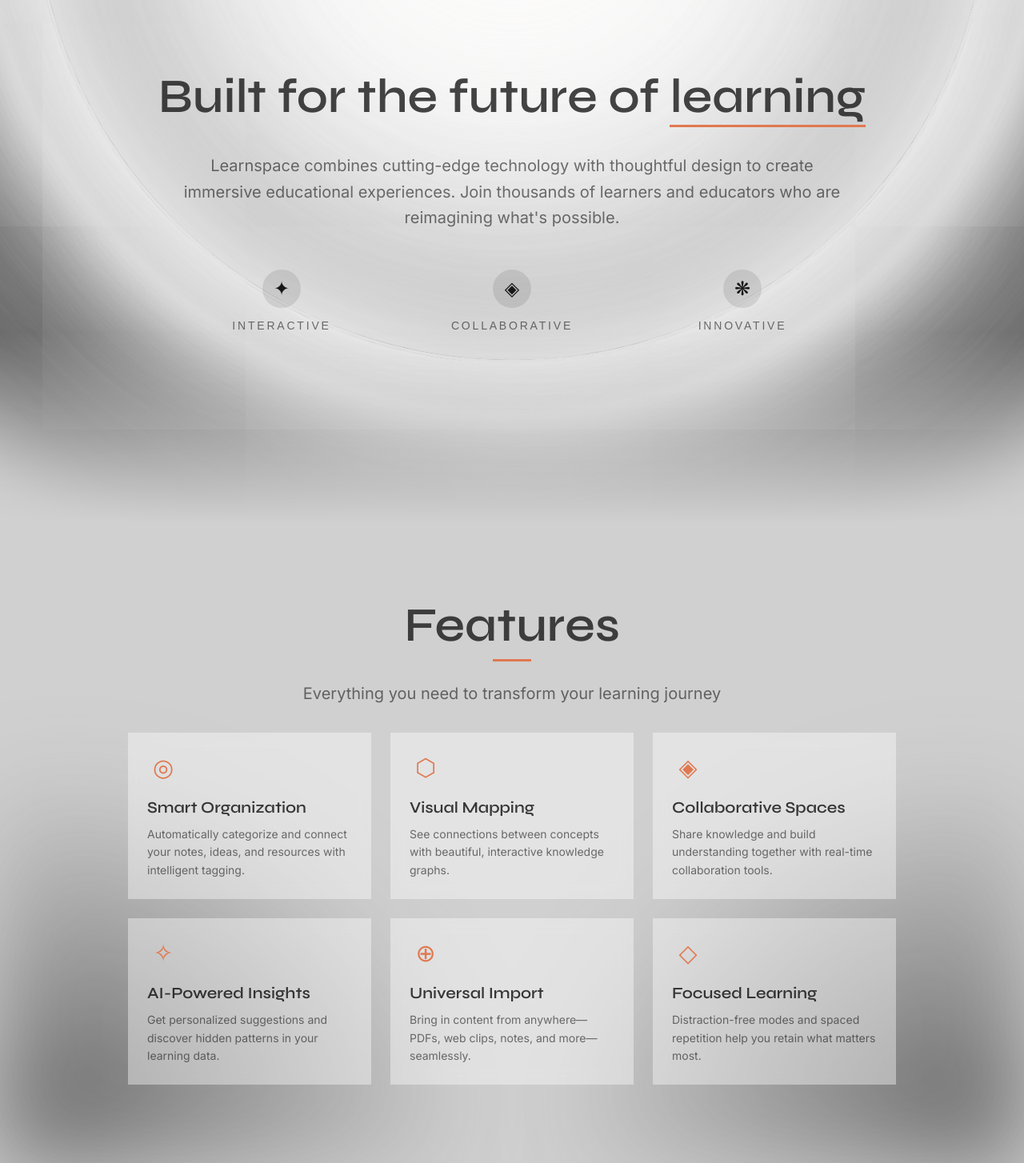
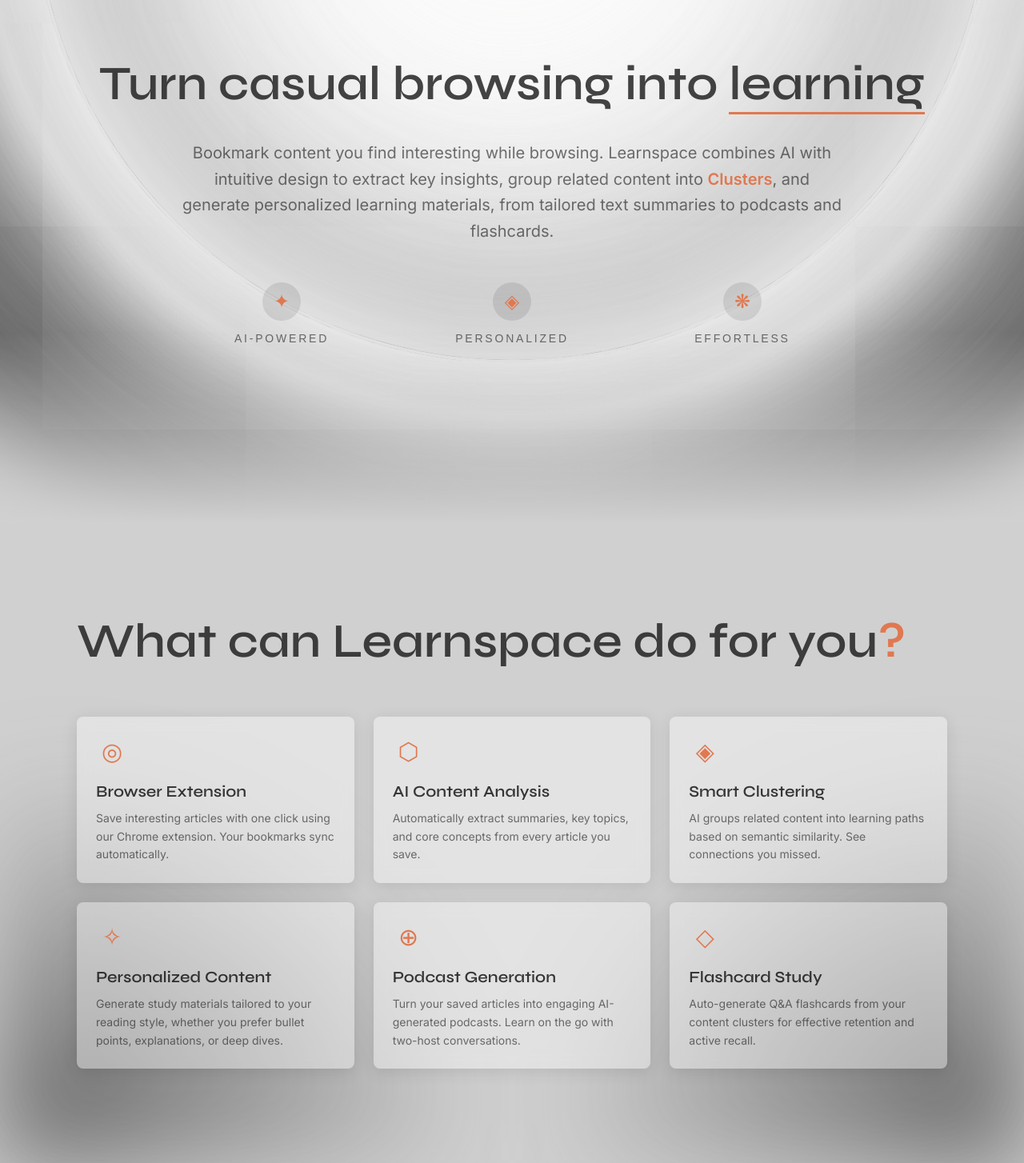
Before and after one commit to aykk/learnspace, a Next.js app: page / in a window 1280 px wide. Shown: the part 946-2400 px from the top of the page at 80% size. Built offline with nearby package versions, Linux system fonts and the light colour scheme.

Commit message:
about and features section updated with relevant content

```diff
--- a/src/app/globals.css
+++ b/src/app/globals.css
@@ -183,3 +183,46 @@
 .bounce-slow {
   animation: bounce-slow 2.5s ease-in-out infinite;
 }
+
+/* Feature mind map floating animations */
+@keyframes feature-float-1 {
+  0%, 100% { transform: translate(0, 0); }
+  25% { transform: translate(2px, -2px); }
+  50% { transform: translate(-2px, 2px); }
+  75% { transform: translate(-2px, -2px); }
+}
+
+@keyframes feature-float-2 {
+  0%, 100% { transform: translate(0, 0); }
+  25% { transform: translate(-2px, -2px); }
+  50% { transform: translate(2px, 2px); }
+  75% { transform: translate(2px, -2px); }
+}
+
+@keyframes feature-float-3 {
+  0%, 100% { transform: translateY(-50%) translate(0, 0); }
+  25% { transform: translateY(-50%) translate(2px, -2px); }
+  50% { transform: translateY(-50%) translate(-2px, 2px); }
+  75% { transform: translateY(-50%) translate(-2px, -2px); }
+}
+
+@keyframes feature-float-4 {
+  0%, 100% { transform: translateY(-50%) translate(0, 0); }
+  25% { transform: translateY(-50%) translate(-2px, -2px); }
+  50% { transform: translateY(-50%) translate(2px, 2px); }
+  75% { transform: translateY(-50%) translate(2px, -2px); }
+}
+
+@keyframes feature-float-5 {
+  0%, 100% { transform: translate(0, 0); }
+  25% { transform: translate(2px, 2px); }
+  50% { transform: translate(-2px, -2px); }
+  75% { transform: translate(-2px, 2px); }
+}
+
+@keyframes feature-float-6 {
+  0%, 100% { transform: translate(0, 0); }
+  25% { transform: translate(-2px, 2px); }
+  50% { transform: translate(2px, -2px); }
+  75% { transform: translate(2px, 2px); }
+}
--- a/src/app/page.tsx
+++ b/src/app/page.tsx
@@ -341,34 +341,32 @@
           <div className="relative z-30 max-w-4xl mx-auto px-8 text-center">
             <div className="flex flex-col items-center mb-8">
               <h2 className="text-3xl md:text-5xl lg:text-6xl font-semibold text-neutral-900/80 font-[family-name:var(--font-display)] text-center whitespace-nowrap">
-                Built for the future of <span className="relative inline-block pb-2">learning<span className="absolute bottom-0 left-0 w-full h-[3px]" style={{ backgroundColor: "#e07850" }} /></span>
+                Turn casual browsing into <span className="relative inline-block pb-2">learning<span className="absolute bottom-0 left-0 w-full h-[3px]" style={{ backgroundColor: "#e07850" }} /></span>
               </h2>
             </div>
             <p className="text-lg md:text-xl text-neutral-900/60 font-[family-name:var(--font-body)] leading-relaxed mb-12">
-              Learnspace combines cutting-edge technology with thoughtful design to create
-              immersive educational experiences. Join thousands of learners and educators
-              who are reimagining what&apos;s possible.
+              Bookmark content you find interesting while browsing. Learnspace combines AI with intuitive design to extract key insights, group related content into <span style={{ color: "#e07850", fontWeight: 600 }}>Clusters</span>, and generate personalized learning materials, from tailored text summaries to podcasts and flashcards.
             </p>
 
             {/* Feature grid */}
             <div className="grid grid-cols-3 gap-8 mt-12">
               <div className="flex flex-col items-center gap-3">
                 <div className="w-12 h-12 rounded-full bg-neutral-900/10 flex items-center justify-center">
-                  <span className="text-2xl">✦</span>
+                  <span className="text-2xl" style={{ color: "#e07850" }}>✦</span>
                 </div>
-                <span className="text-sm tracking-[0.2em] uppercase text-neutral-900/60">Interactive</span>
+                <span className="text-sm tracking-[0.2em] uppercase text-neutral-900/60">AI-Powered</span>
               </div>
               <div className="flex flex-col items-center gap-3">
                 <div className="w-12 h-12 rounded-full bg-neutral-900/10 flex items-center justify-center">
-                  <span className="text-2xl">◈</span>
+                  <span className="text-2xl" style={{ color: "#e07850" }}>◈</span>
                 </div>
-                <span className="text-sm tracking-[0.2em] uppercase text-neutral-900/60">Collaborative</span>
+                <span className="text-sm tracking-[0.2em] uppercase text-neutral-900/60">Personalized</span>
               </div>
               <div className="flex flex-col items-center gap-3">
                 <div className="w-12 h-12 rounded-full bg-neutral-900/10 flex items-center justify-center">
-                  <span className="text-2xl">❋</span>
+                  <span className="text-2xl" style={{ color: "#e07850" }}>❋</span>
                 </div>
-                <span className="text-sm tracking-[0.2em] uppercase text-neutral-900/60">Innovative</span>
+                <span className="text-sm tracking-[0.2em] uppercase text-neutral-900/60">Effortless</span>
               </div>
             </div>
           </div>
@@ -383,7 +381,7 @@
         </section>
 
         {/* SECTION 3: FEATURES */}
-        <section id="features" className="relative h-[100vh] w-full flex items-center justify-center py-12">
+        <section id="features" className="relative min-h-[100vh] w-full flex flex-col items-center justify-center py-16 md:py-24">
           {/* Background continuity */}
           <div className="absolute inset-0 bg-[#d0d0d0]" />
 
@@ -395,99 +393,115 @@
             }}
           />
 
-          {/* Features Content */}
-          <div className="relative z-30 max-w-5xl mx-auto px-8">
-            <div className="flex flex-col items-center mb-6">
-              <h2 className="text-4xl md:text-6xl font-semibold text-neutral-900/80 font-[family-name:var(--font-display)] text-center">
-                Features
+          {/* Features Content - Grid Layout */}
+          <div className="relative z-30 max-w-6xl mx-auto px-8 w-full">
+            {/* Title at top, left-aligned */}
+            <div className="mb-12 md:mb-16">
+              <h2 className="text-3xl md:text-5xl lg:text-6xl font-semibold text-neutral-900/80 font-[family-name:var(--font-display)]">
+                What can Learnspace do for you<span style={{ color: "#e07850" }}>?</span>
               </h2>
-              <span className="mt-3 w-12 h-[3px]" style={{ backgroundColor: "#e07850" }} />
             </div>
-            <p className="text-lg md:text-xl text-neutral-900/60 font-[family-name:var(--font-body)] leading-relaxed mb-8 text-center max-w-2xl mx-auto">
-              Everything you need to transform your learning journey
-            </p>
 
-            {/* Features Grid */}
-            <div className="grid grid-cols-1 md:grid-cols-2 lg:grid-cols-3 gap-4 md:gap-6">
-              {/* Feature 1 */}
-              <div className="group p-4 md:p-6 bg-white/40 backdrop-blur-sm hover:bg-white/60 border-l-0 hover:border-l-4 transition-all duration-300" style={{ borderColor: "#e07850" }}>
-                <div className="w-10 h-10 mb-3 md:mb-4 flex items-center justify-center text-2xl md:text-3xl" style={{ color: "#e07850" }}>
+            {/* 6-box grid */}
+            <div className="grid grid-cols-1 md:grid-cols-2 lg:grid-cols-3 gap-6">
+              {/* Feature 1 - Chrome Extension */}
+              <div
+                className="group p-6 bg-white/40 backdrop-blur-sm transition-all duration-300 rounded-lg hover:bg-gradient-to-br hover:from-white/60 hover:to-orange-50/40"
+                style={{ boxShadow: '0 4px 20px rgba(0,0,0,0.1)' }}
+              >
+                <div className="w-10 h-10 mb-4 flex items-center justify-center text-3xl" style={{ color: "#e07850" }}>
                   ◎
                 </div>
-                <h3 className="text-lg md:text-xl font-semibold text-neutral-900/85 font-[family-name:var(--font-display)] mb-2">
-                  Smart Organization
+                <h3 className="text-xl font-semibold text-neutral-900/85 font-[family-name:var(--font-display)] mb-2">
+                  Browser Extension
                 </h3>
                 <p className="text-neutral-900/60 font-[family-name:var(--font-body)] text-sm leading-relaxed">
-                  Automatically categorize and connect your notes, ideas, and resources with intelligent tagging.
+                  Save interesting articles with one click using our Chrome extension. Your bookmarks sync automatically.
                 </p>
               </div>
 
-              {/* Feature 2 */}
-              <div className="group p-4 md:p-6 bg-white/40 backdrop-blur-sm hover:bg-white/60 border-l-0 hover:border-l-4 transition-all duration-300" style={{ borderColor: "#e07850" }}>
-                <div className="w-10 h-10 mb-3 md:mb-4 flex items-center justify-center text-2xl md:text-3xl" style={{ color: "#e07850" }}>
+              {/* Feature 2 - AI Content Analysis */}
+              <div
+                className="group p-6 bg-white/40 backdrop-blur-sm transition-all duration-300 rounded-lg hover:bg-gradient-to-br hover:from-white/60 hover:to-orange-50/40"
+                style={{ boxShadow: '0 4px 20px rgba(0,0,0,0.1)' }}
+              >
+                <div className="w-10 h-10 mb-4 flex items-center justify-center text-3xl" style={{ color: "#e07850" }}>
                   ⬡
                 </div>
-                <h3 className="text-lg md:text-xl font-semibold text-neutral-900/85 font-[family-name:var(--font-display)] mb-2">
-                  Visual Mapping
+                <h3 className="text-xl font-semibold text-neutral-900/85 font-[family-name:var(--font-display)] mb-2">
+                  AI Content Analysis
                 </h3>
                 <p className="text-neutral-900/60 font-[family-name:var(--font-body)] text-sm leading-relaxed">
-                  See connections between concepts with beautiful, interactive knowledge graphs.
+                  Automatically extract summaries, key topics, and core concepts from every article you save.
                 </p>
               </div>
 
-              {/* Feature 3 */}
-              <div className="group p-4 md:p-6 bg-white/40 backdrop-blur-sm hover:bg-white/60 border-l-0 hover:border-l-4 transition-all duration-300" style={{ borderColor: "#e07850" }}>
-                <div className="w-10 h-10 mb-3 md:mb-4 flex items-center justify-center text-2xl md:text-3xl" style={{ color: "#e07850" }}>
+              {/* Feature 3 - Smart Clustering */}
+              <div
+                className="group p-6 bg-white/40 backdrop-blur-sm transition-all duration-300 rounded-lg hover:bg-gradient-to-br hover:from-white/60 hover:to-orange-50/40"
+                style={{ boxShadow: '0 4px 20px rgba(0,0,0,0.1)' }}
+              >
+                <div className="w-10 h-10 mb-4 flex items-center justify-center text-3xl" style={{ color: "#e07850" }}>
                   ◈
                 </div>
-                <h3 className="text-lg md:text-xl font-semibold text-neutral-900/85 font-[family-name:var(--font-display)] mb-2">
-                  Collaborative Spaces
+                <h3 className="text-xl font-semibold text-neutral-900/85 font-[family-name:var(--font-display)] mb-2">
+                  Smart Clustering
                 </h3>
                 <p className="text-neutral-900/60 font-[family-name:var(--font-body)] text-sm leading-relaxed">
-                  Share knowledge and build understanding together with real-time collaboration tools.
+                  AI groups related content into learning paths based on semantic similarity. See connections you missed.
                 </p>
               </div>
 
-              {/* Feature 4 */}
-              <div className="group p-4 md:p-6 bg-white/40 backdrop-blur-sm hover:bg-white/60 border-l-0 hover:border-l-4 transition-all duration-300" style={{ borderColor: "#e07850" }}>
-                <div className="w-10 h-10 mb-3 md:mb-4 flex items-center justify-center text-2xl md:text-3xl" style={{ color: "#e07850" }}>
+              {/* Feature 4 - Personalized Content */}
+              <div
+                className="group p-6 bg-white/40 backdrop-blur-sm transition-all duration-300 rounded-lg hover:bg-gradient-to-br hover:from-white/60 hover:to-orange-50/40"
+                style={{ boxShadow: '0 4px 20px rgba(0,0,0,0.1)' }}
+              >
+                <div className="w-10 h-10 mb-4 flex items-center justify-center text-3xl" style={{ color: "#e07850" }}>
                   ✧
                 </div>
-                <h3 className="text-lg md:text-xl font-semibold text-neutral-900/85 font-[family-name:var(--font-display)] mb-2">
-                  AI-Powered Insights
+                <h3 className="text-xl font-semibold text-neutral-900/85 font-[family-name:var(--font-display)] mb-2">
+                  Personalized Content
                 </h3>
                 <p className="text-neutral-900/60 font-[family-name:var(--font-body)] text-sm leading-relaxed">
-                  Get personalized suggestions and discover hidden patterns in your learning data.
+                  Generate study materials tailored to your reading style, whether you prefer bullet points, explanations, or deep dives.
                 </p>
               </div>
 
-              {/* Feature 5 */}
-              <div className="group p-4 md:p-6 bg-white/40 backdrop-blur-sm hover:bg-white/60 border-l-0 hover:border-l-4 transition-all duration-300" style={{ borderColor: "#e07850" }}>
-                <div className="w-10 h-10 mb-3 md:mb-4 flex items-center justify-center text-2xl md:text-3xl" style={{ color: "#e07850" }}>
+              {/* Feature 5 - Podcast Generation */}
+              <div
+                className="group p-6 bg-white/40 backdrop-blur-sm transition-all duration-300 rounded-lg hover:bg-gradient-to-br hover:from-white/60 hover:to-orange-50/40"
+                style={{ boxShadow: '0 4px 20px rgba(0,0,0,0.1)' }}
+              >
+                <div className="w-10 h-10 mb-4 flex items-center justify-center text-3xl" style={{ color: "#e07850" }}>
                   ⊕
                 </div>
-                <h3 className="text-lg md:text-xl font-semibold text-neutral-900/85 font-[family-name:var(--font-display)] mb-2">
-                  Universal Import
+                <h3 className="text-xl font-semibold text-neutral-900/85 font-[family-name:var(--font-display)] mb-2">
+                  Podcast Generation
                 </h3>
                 <p className="text-neutral-900/60 font-[family-name:var(--font-body)] text-sm leading-relaxed">
-                  Bring in content from anywhere—PDFs, web clips, notes, and more—seamlessly.
+                  Turn your saved articles into engaging AI-generated podcasts. Learn on the go with two-host conversations.
                 </p>
               </div>
 
-              {/* Feature 6 */}
-              <div className="group p-4 md:p-6 bg-white/40 backdrop-blur-sm hover:bg-white/60 border-l-0 hover:border-l-4 transition-all duration-300" style={{ borderColor: "#e07850" }}>
-                <div className="w-10 h-10 mb-3 md:mb-4 flex items-center justify-center text-2xl md:text-3xl" style={{ color: "#e07850" }}>
+              {/* Feature 6 - Flashcard Study */}
+              <div
+                className="group p-6 bg-white/40 backdrop-blur-sm transition-all duration-300 rounded-lg hover:bg-gradient-to-br hover:from-white/60 hover:to-orange-50/40"
+                style={{ boxShadow: '0 4px 20px rgba(0,0,0,0.1)' }}
+              >
+                <div className="w-10 h-10 mb-4 flex items-center justify-center text-3xl" style={{ color: "#e07850" }}>
                   ◇
                 </div>
-                <h3 className="text-lg md:text-xl font-semibold text-neutral-900/85 font-[family-name:var(--font-display)] mb-2">
-                  Focused Learning
+                <h3 className="text-xl font-semibold text-neutral-900/85 font-[family-name:var(--font-display)] mb-2">
+                  Flashcard Study
                 </h3>
                 <p className="text-neutral-900/60 font-[family-name:var(--font-body)] text-sm leading-relaxed">
-                  Distraction-free modes and spaced repetition help you retain what matters most.
+                  Auto-generate Q&A flashcards from your content clusters for effective retention and active recall.
                 </p>
               </div>
             </div>
           </div>
+
 
           {/* Bottom fade gradient */}
           <div
```
